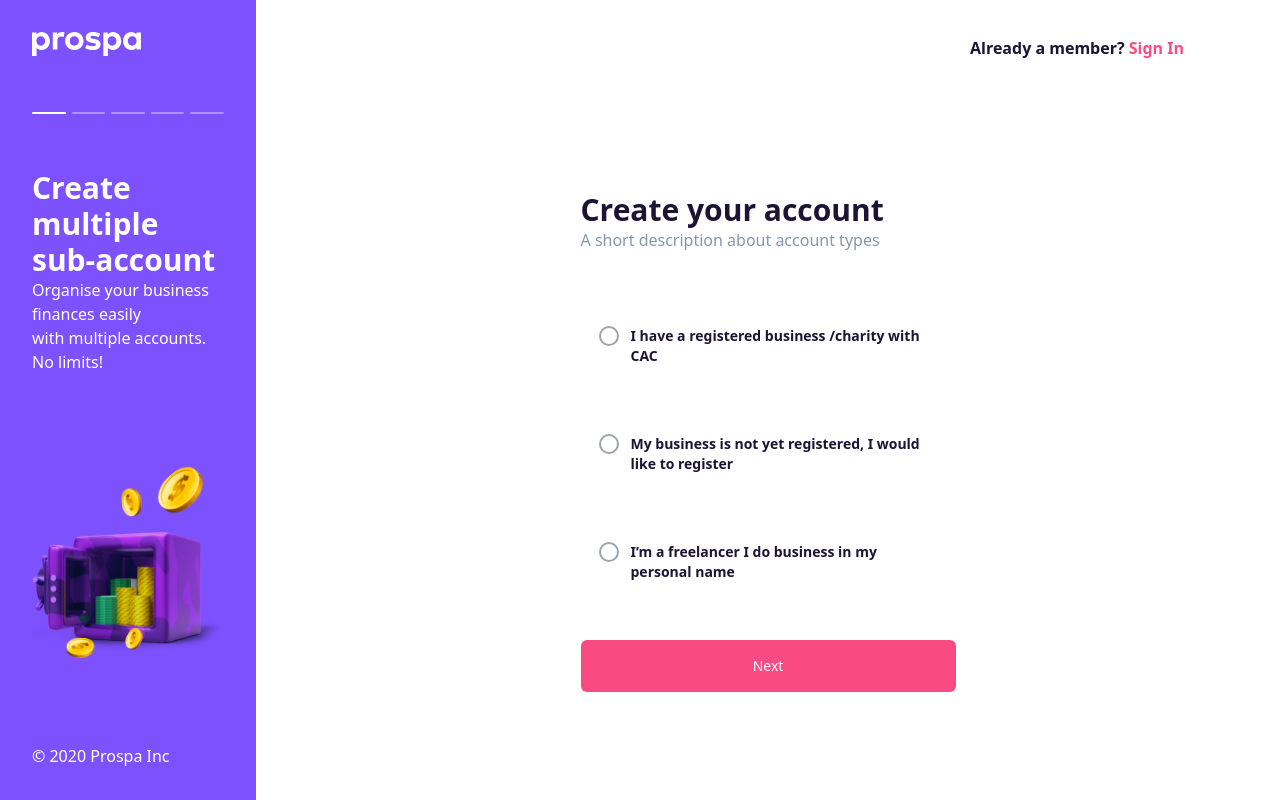
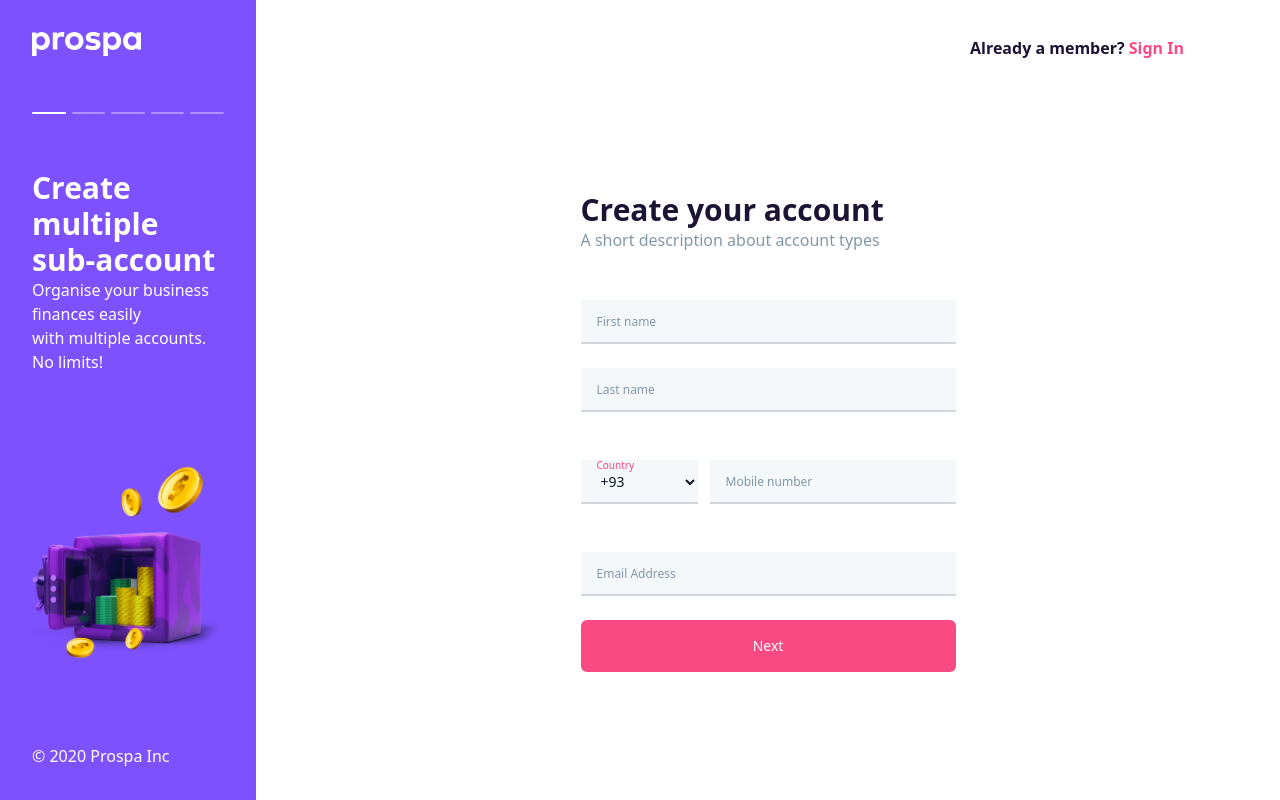
Before and after one commit to samuelkurdz/prospa, a React (Create React App) app: page /signup in a window 1280 px wide. Built offline with nearby package versions, Linux system fonts and the light colour scheme; what tailwindcss-border-gradient-radius would draw is missing.

Commit message:
form nav

```diff
--- a/src/components/Button.tsx
+++ b/src/components/Button.tsx
@@ -4,11 +4,10 @@ interface ButtonProps {
   secondary?: boolean;
   small?: boolean;
   fullWidth?: boolean;
-  onClick?: MouseEventHandler<HTMLButtonElement> | undefined
+  onClick?: MouseEventHandler<HTMLButtonElement> | undefined;
 }
-const Button = ({ children, secondary, fullWidth, small, onClick }: PropsWithChildren<ButtonProps>) => {
+const Button = ({ children, secondary, fullWidth, small, onClick, }: PropsWithChildren<ButtonProps>) => {
   return (
-    // <button className={`bg-primary text-white py-4 px-11 rounded-md ${fullWidth ? 'w-full' : 'w-fit'}`}>
     <button onClick={onClick} className={`btn ${secondary ? 'btn--secondary': ''} ${fullWidth ? 'w-full' : 'w-fit'} ${small ? 'btn--small' : ''}`}>
       {children}
     </button>
--- /dev/null
+++ b/src/constants/radioOptions.ts
@@ -0,0 +1,26 @@
+export const radioOptions = [
+  {
+    optionLabel: 'I have a registered business /charity with CAC',
+    optionValue: 'registered',
+    optionDetailHeader: 'As a registered business you’ll get:',
+    optionDetail: [
+      'Account in your business name',
+      'Send to and receive transfers from all Nigerian banks',
+      'Tools for business management'
+    ]
+  },
+  {
+    optionLabel: 'My business is not yet registered, I would like to register',
+    optionValue: 'unregistered',
+    optionDetailHeader: 'Everything you need to start your business',
+    optionDetail: [
+      'Registered business name with the CAC',
+      'Send to and receive transfers from all Nigerian banks',
+      'Tools for business management'
+    ]
+  },
+  {
+    optionLabel: 'I’m a freelancer I do business in my personal name',
+    optionValue: 'freelancer'
+  },
+];
--- a/src/pages/login.tsx
+++ b/src/pages/login.tsx
@@ -50,3 +50,5 @@ const Login = () => {
 };
 
 export default Login;
+
+// box-shadow: 0px 0px 2px rgba(131, 151, 171, 0.12), 0px 4px 8px rgba(131, 151, 171, 0.24);
--- a/src/pages/signup.tsx
+++ b/src/pages/signup.tsx
@@ -1,5 +1,5 @@
-import React from "react";
-import { Link, useNavigate } from "react-router-dom";
+import React, { useState } from "react";
+import { Link, NavigateFunction, useNavigate } from "react-router-dom";
 import Button from "../components/Button";
 import Sidebar from "../components/Sidebar";
 import Input from "../components/Input";
@@ -7,47 +7,56 @@ import Select from "../components/Select";
 import Radio from "../components/Radio";
 
 import { countries } from "../constants/countries";
-
-const radioOptions = [
-  {
-    optionLabel: 'I have a registered business /charity with CAC',
-    optionValue: 'registered',
-    optionDetailHeader: 'As a registered business you’ll get:',
-    optionDetail: [
-      'Account in your business name',
-      'Send to and receive transfers from all Nigerian banks',
-      'Tools for business management'
-    ]
-  },
-  {
-    optionLabel: 'My business is not yet registered, I would like to register',
-    optionValue: 'unregistered',
-    optionDetailHeader: 'Everything you need to start your business',
-    optionDetail: [
-      'Registered business name with the CAC',
-      'Send to and receive transfers from all Nigerian banks',
-      'Tools for business management'
-    ]
-  },
-  {
-    optionLabel: 'I’m a freelancer I do business in my personal name',
-    optionValue: 'freelancer'
-  },
-]
+import { radioOptions } from "../constants/radioOptions";
 
 const SignUp = () => {
   let navigate = useNavigate();
+  const [step, setStep] = useState<number>(0);
 
   return (
     <div className="login grid grid-cols-1 lg:grid-cols-5">
       <Sidebar signup />
       <div className="col-span-4 h-screen">
-        <nav className="flex justify-end p-5 md:pt-9 md:px-24 font-semibold mb-12 md:mb-28">
+        <nav className="flex justify-between p-5 md:pt-9 md:px-24 font-semibold mb-12 md:mb-28">
+          <div>
+            <svg
+              className={`${step > 0 ? '' : 'hidden'} cursor-pointer`}
+              onClick={() => setStep(0)}
+              width="32"
+              height="32"
+              viewBox="0 0 32 32"
+              fill="none"
+              xmlns="http://www.w3.org/2000/svg"
+            >
+              <path
+                fillRule="evenodd"
+                clipRule="evenodd"
+                d="M32 5.33333C32 2.38781 29.6122 0 26.6667 0H5.33333C2.38781 0 0 2.38781 0 5.33333V26.6667C0 29.6122 2.38781 32 5.33333 32H26.6667C29.6122 32 32 29.6122 32 26.6667V5.33333ZM5.33333 1.33333H26.6667L26.9017 1.34012C29.0014 1.46179 30.6667 3.20309 30.6667 5.33333V26.6667L30.6599 26.9017C30.5382 29.0014 28.7969 30.6667 26.6667 30.6667H5.33333L5.0983 30.6599C2.99856 30.5382 1.33333 28.7969 1.33333 26.6667V5.33333L1.34012 5.0983C1.46179 2.99856 3.20309 1.33333 5.33333 1.33333Z"
+                fill="#EEEFF7"
+              />
+              <path
+                fillRule="evenodd"
+                clipRule="evenodd"
+                d="M19.688 24L20.8 22.8752L14.1912 15.9896L14.896 15.2552L14.892 15.2592L20.764 9.1416L19.6688 8C18.0456 9.6904 13.5144 14.4112 12 15.9896C13.1248 17.1624 12.028 16.0192 19.688 24Z"
+                fill="#8397AB"
+              />
+            </svg>
+          </div>
           <p>
             Already a member? <Link to={"/"}>Sign In</Link>
           </p>
         </nav>
 
+        {step < 1 ? UserDetailForm(setStep, step) : userBusinessForm(navigate)}
+      </div>
+    </div>
+  );
+};
+
+export default SignUp;
+
+function userBusinessForm(navigate: NavigateFunction): React.ReactNode {
+  return (
     <section className="flex justify-center">
       <div className="w-11/12 md:w-375">
         <header>
@@ -57,12 +66,27 @@ const SignUp = () => {
           </p>
         </header>
         <form className="mt-6 md:mt-12 space-y-8">
-              <Radio radioName="businessType" options={radioOptions}  />
-              <Button fullWidth>Next</Button>
+          <Radio radioName="businessType" options={radioOptions} />
+          <Button fullWidth onClick={() => navigate("/login")}>
+            Next
+          </Button>
         </form>
       </div>
     </section>
-        {/* <section className="flex justify-center">
+  );
+}
+
+function UserDetailForm(
+  setStep: React.Dispatch<React.SetStateAction<number>>,
+  step: number
+): React.ReactNode {
+  function submitForm(e: any) {
+    e.preventDefault();
+    setStep(step + 1);
+  }
+
+  return (
+    <section className="flex justify-center">
       <div className=" w-11/12 md:w-375">
         <header>
           <h3 className="font-semibold text-3xl">Create your account</h3>
@@ -70,9 +94,14 @@ const SignUp = () => {
             A short description about account types
           </p>
         </header>
-            <form className="mt-6 md:mt-12">
-              <Input inputName="firstName" type="text" label="First name" />
-              <Input inputName="lastName" type="text" label="Last name" />
+        <form className="mt-6 md:mt-12" onSubmit={submitForm}>
+          <Input
+            inputName="firstName"
+            type="text"
+            label="First name"
+            required
+          />
+          <Input inputName="lastName" type="text" label="Last name" required />
           <div className="grid grid-cols-3 gap-3">
             <div>
               <Select
@@ -80,23 +109,28 @@ const SignUp = () => {
                 label="Country"
                 options={countries}
                 optionLabel="dialCode"
+                required
                 optionValue="isoCode"
               />
             </div>
             <div className="col-span-2">
-                  <Input inputName="mobile" type="text" label="Mobile number" />
+              <Input
+                inputName="mobile"
+                type="text"
+                label="Mobile number"
+                required
+              />
             </div>
           </div>
-              <Input inputName="email" type="email" label="Email Address" />
-              <Button fullWidth onClick={() => navigate("/login")}>
-                Next
-              </Button>
+          <Input
+            inputName="email"
+            type="email"
+            label="Email Address"
+            required
+          />
+          <Button fullWidth>Next</Button>
         </form>
       </div>
-        </section> */}
-      </div>
-    </div>
+    </section>
   );
-};
-
-export default SignUp;
+}
```
Lines whose indentation alone changed are shown as unchanged.
